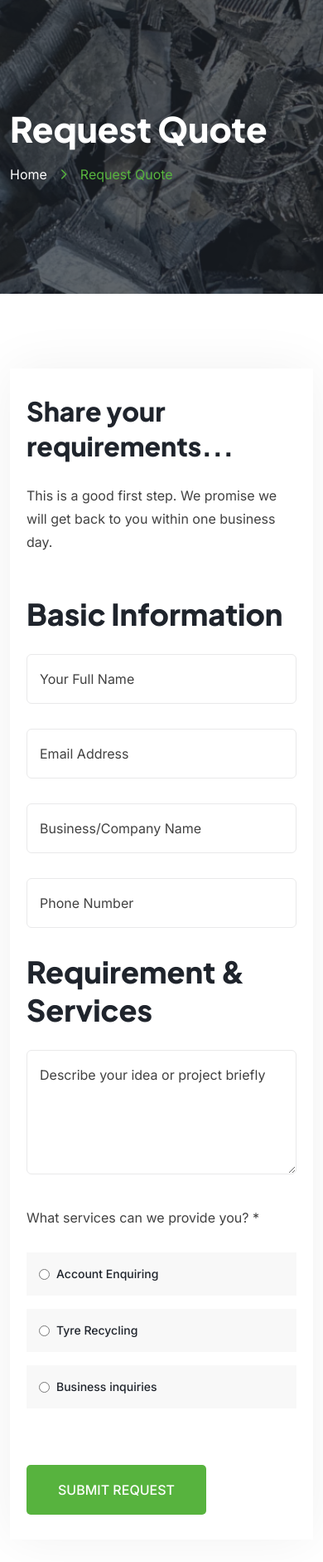
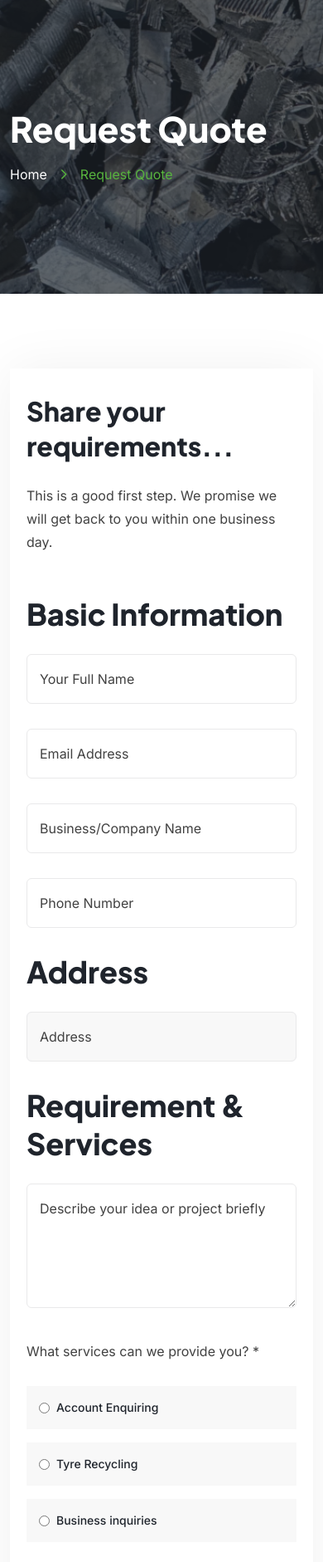
Before and after one commit to VODKA312/RecycleTechWebsite, a Django app: page /requestquote in a window 390 px wide. Shown: the part 229-2111 px from the top of the page at 83% size. Run offline with Django 3.2, Linux system fonts and the light colour scheme; some libraries are stand-ins or nearby versions; some web fonts are replaced.

Commit message:
change deploy.yml to figure out css adjustment and add address 2 #release

```diff
--- a/RecycleTechApp/templates/request-quote.html
+++ b/RecycleTechApp/templates/request-quote.html
@@ -21,7 +21,7 @@
     <div class="request__quote-page section-padding">
         <div class="container">
             <div class="row">
-                <div class="col-xl-8 xl-mb-30">
+                <div class="col-xl-6 xl-mb-30">
 					<div class="request__quote-page-left">
 						<h3>Share your requirements...</h3>
 						<p>This is a good first step. We promise we will get back to you within one business day.</p>
@@ -51,6 +51,15 @@
 										<input type="text" placeholder="Phone Number" name="number" required>
 										<label class="request__quote-page-item-label">Phone Number<span> *</span></label>
 									</div>
+								</div>
+								<div class="col-md-12">
+									<h4>Address</h4>
+								</div>
+								<div class="col-md-12 mb-30">
+									<!-- <input type="text" name="ad" placeholder="Business/Company Name" required>
+									<label class="request__quote-page-item-label">Company/Organization<span> *</span></label> -->
+									<input type="text" name="address" placeholder="Address" required>
+									<!-- <label class="request__quote-page-item-label">Your living Address<span> *</span></label> -->
 								</div>
 								<div class="col-md-12">
 									<h4>Requirement & Services</h4>
@@ -107,11 +116,17 @@
 						</form>
 					</div>
                 </div>
-				<div class="col-xl-4">
+				<div class="col-xl-3">
 					<div class="contact__one-map">
 						<!-- <iframe src="https://www.google.com/maps/embed?pb=!1m18!1m12!1m3!1d193595.15830894606!2d-74.11976383964463!3d40.69766374865767!2m3!1f0!2f0!3f0!3m2!1i1024!2i768!4f13.1!3m3!1m2!1s0x89c24fa5d33f083b%3A0xc80b8f06e177fe62!2sNew%20York%2C%20NY%2C%20USA!5e0!3m2!1sen!2sbd!4v1652012644726!5m2!1sen!2sbd" loading="lazy"></iframe> -->
 						<iframe src="https://www.google.com/maps/embed?pb=!1m18!1m12!1m3!1d3719.591962399083!2d149.15842437489363!3d-21.2083623793862!2m3!1f0!2f0!3f0!3m2!1i1024!2i768!4f13.1!3m3!1m2!1s0x6bdbd265638af4f3%3A0xfc088cdf543f1433!2s371%20Connors%20Rd%2C%20Bakers%20Creek%20QLD%204740!5e0!3m2!1szh-CN!2sau!4v1725180409698!5m2!1szh-CN!2sau" width="600" height="450" style="border:0;" allowfullscreen="" loading="lazy" referrerpolicy="no-referrer-when-downgrade"></iframe>
 					</div>
+				</div>
+				<div class="col-xl-3">
+					<div class="contact__one-map">
+						<iframe src="https://www.google.com/maps/embed?pb=!1m18!1m12!1m3!1d3535.0857756900728!2d152.9275970748606!3d-27.621859976231693!2m3!1f0!2f0!3f0!3m2!1i1024!2i768!4f13.1!3m3!1m2!1s0x6b9149523a76df59%3A0x36dec47e025c06b0!2s10%20Argon%20St%2C%20Carole%20Park%20QLD%204300!5e0!3m2!1szh-CN!2sau!4v1756791843513!5m2!1szh-CN!2sau" width="600" height="450" style="border:0;" allowfullscreen="" loading="lazy" referrerpolicy="no-referrer-when-downgrade"></iframe>
+					</div>
+				</div>
 					<!-- <div class="request__quote-page-right">
 						<div class="swiper request__quote-slider">
 							<div class="swiper-wrapper">
```
Also changed, not shown: .github/workflows/deploy.yml.
